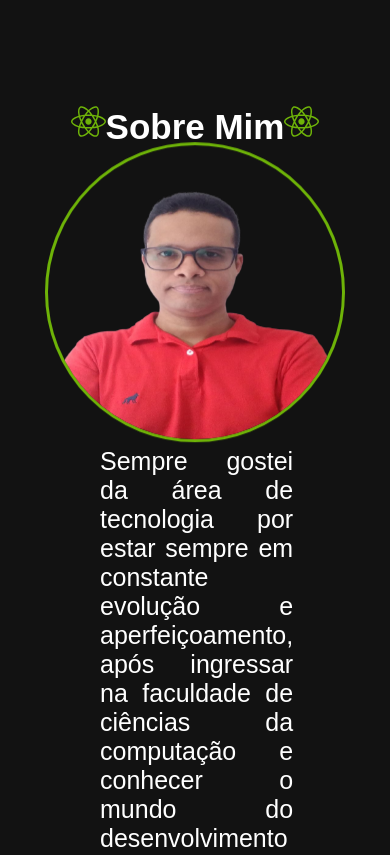
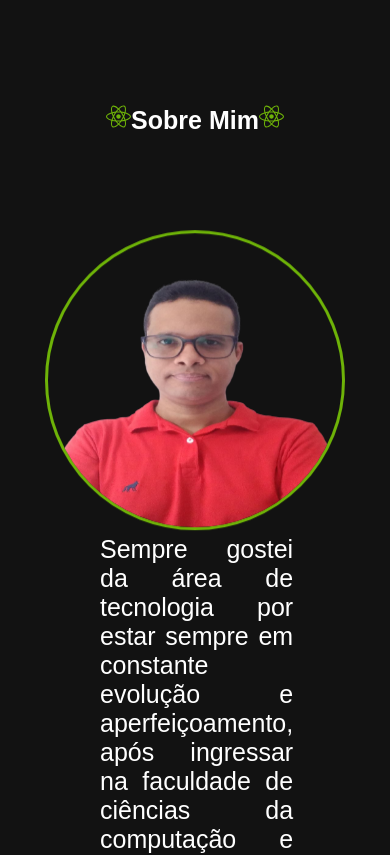
Before and after one commit to joaodedeusrsfilho/meu-portfolio, a React (Vite) app: page / in a window 390 px wide. Shown: the part 760-1615 px from the top of the page. Built offline with nearby package versions, Linux system fonts and the light colour scheme.

Commit message:
add file

```diff
--- a/src/Componentes/Section1/responsivo.css
+++ b/src/Componentes/Section1/responsivo.css
@@ -6,7 +6,6 @@
     .section1 .container {
         display: flex;
         flex-direction: column-reverse;
-        width: 100%;
 
         padding-top: 100px;
 
--- a/src/Componentes/SobreMim/responsivo.css
+++ b/src/Componentes/SobreMim/responsivo.css
@@ -1,15 +1,24 @@
 @import url(../VariaveisCss/variaveisCss.css);
 
 @media (max-width: 768px) {
-    .sectionSobreMim .sobreMimDescricao{
-        display: flex;
-        flex-direction: column;
+    .sectionSobreMim .containerSobreMim{
+        height: 100%;
+
+
     }
 
-    .sectionSobreMim .sobreMimDescricao p{
+    .sectionSobreMim .containerSobreMim .sobreMimDescricao p{
         display: flex;
         width: 100%;
         padding: 0px 100px;
         font-size: var(--tamanhoDoTextoParagrafoParaCelular);
     }
+
+    .sectionSobreMim .containerSobreMim .sobreMimDescricao{
+        height: 100%;
+        display: flex;
+        flex-direction: column;
+        padding-top: 100px;
+
+    }
 }
--- a/src/Componentes/VariaveisCss/variaveisCss.css
+++ b/src/Componentes/VariaveisCss/variaveisCss.css
@@ -1,7 +1,7 @@
 :root{
     --distanciaDoTopo: 20px;
 
-    --tamanhoDoTextoTitulo: 35px;
+    --tamanhoDoTextoTitulo: 25px;
     --tamanhoDoIcone: 35px;
     --tamanhoDoTextoParagrafo: 20px;
 
```
